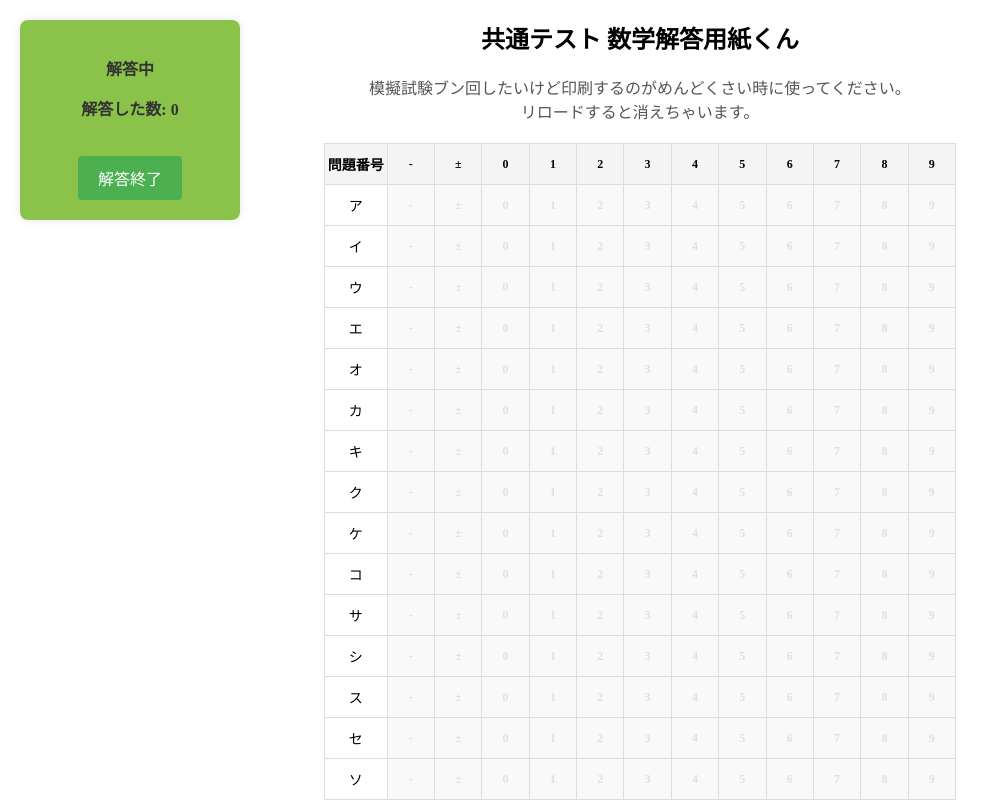
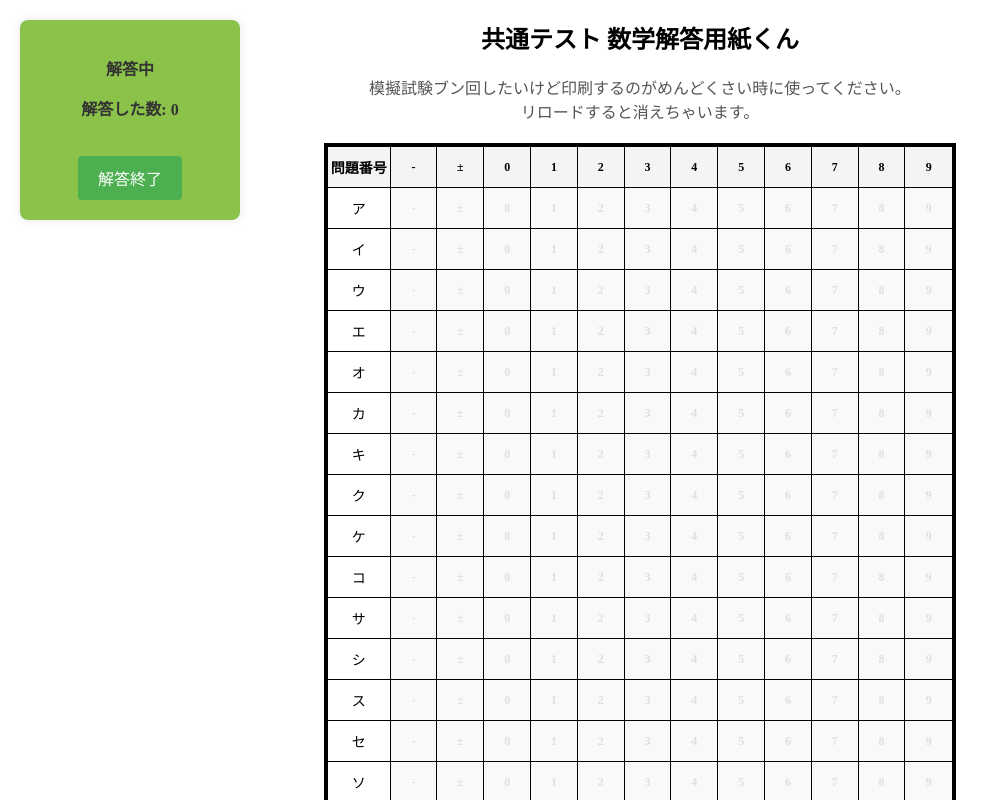
Before and after one commit to kannna5296/kyotsu, a Vue app: page / in a window 1280 px wide. Shown: the top 800 px of the page, without its empty margins (0-999 px from the left). Built offline with nearby package versions, Linux system fonts and the light colour scheme.

Commit message:
太枠追加

```diff
--- a/src/components/Math.vue
+++ b/src/components/Math.vue
@@ -5,7 +5,7 @@
       模擬試験ブン回したいけど印刷するのがめんどくさい時に使ってください。<br>リロードすると消えちゃいます。
     </p>
     <div class="problem-grid">
-      <table>
+      <table class="answer-table">
         <thead>
           <tr>
             <th class="problem-column">
@@ -245,9 +245,16 @@ h1 {
   table-layout: fixed; /* セル幅を均等に */
 }
 
-table {
+.answer-table {
   border-collapse: collapse;
   width: 100%;
+  border: 4px solid black; /* テーブル全体の外枠を太く */
+  border-collapse: collapse; /* セル間の隙間をなくす */
+}
+
+.answer-table td, .answer-table th {
+  border: 1px solid black; /* 各セルの枠線を設定 */
+  text-align: center; /* テキストを中央揃え */
 }
 
 th,
```
